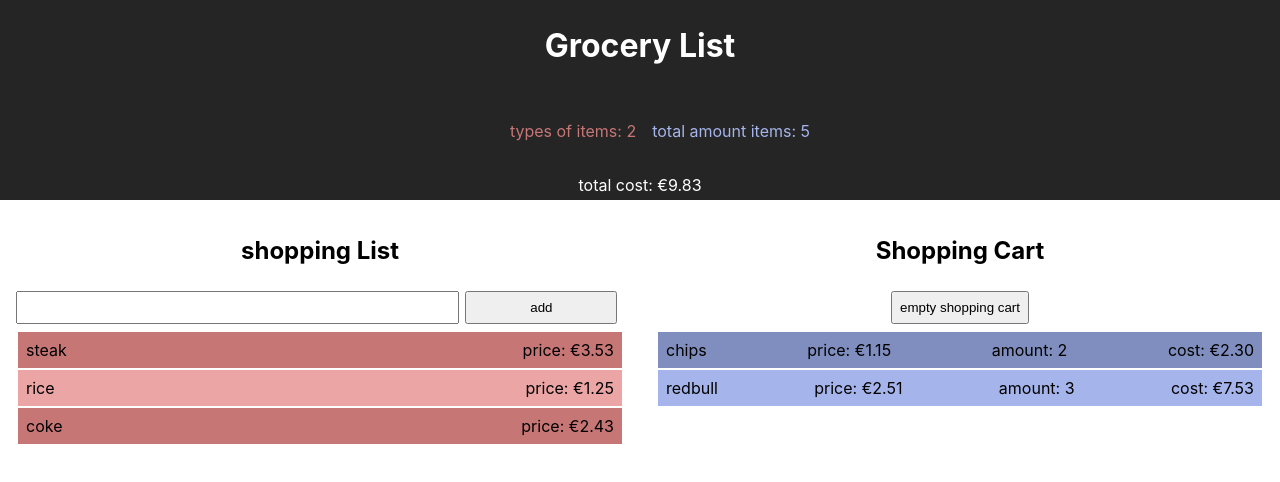
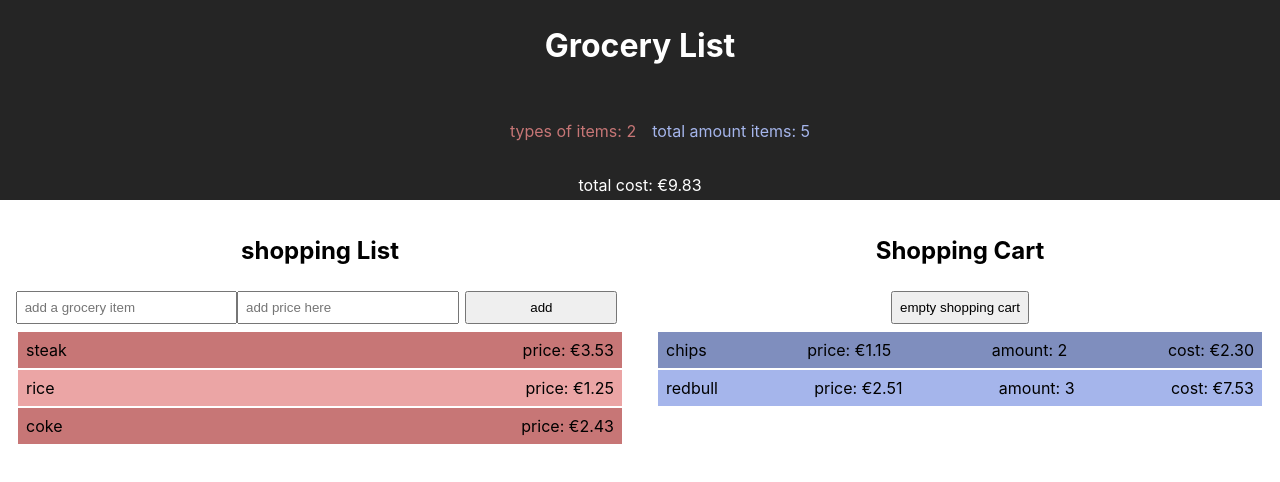
Before and after one commit to Sander-317/grocery_list, a React (Create React App) app: page / in a window 1280 px wide. Shown: the top 482 px of the page. Built offline with nearby package versions, Linux system fonts and the light colour scheme.

Commit message:
added a price input field and made it work

```diff
--- a/src/components/Container.js
+++ b/src/components/Container.js
@@ -63,7 +63,10 @@ class Container extends React.Component {
     });
   };
 
-  addItemToGroceryList = (title) => {
+  addItemToGroceryList = (title, price) => {
+    console.log("TITLE=", title);
+    console.log("PRICE=", price, typeof price);
+
     this.setState({
       groceryItems: [
         ...this.state.groceryItems,
@@ -73,7 +76,7 @@ class Container extends React.Component {
             this.state.shoppingListItems.length +
             1,
           title: title,
-
+          price: price,
           amount: 1,
         },
       ],
--- a/src/components/InputField.js
+++ b/src/components/InputField.js
@@ -2,21 +2,30 @@ import { useState } from "react";
 
 function InputField({ onSubmit }) {
   const [inputValue, setInputValue] = useState("");
+  const [inputNumber, setInputNumber] = useState();
 
   function onButtonPress() {
-    if (inputValue.length > 0) {
-      console.log(`submitting ${inputValue.length}`);
-      onSubmit(inputValue);
+    if (inputValue.length > 0 && inputNumber > 0) {
+      console.log(`submitting ${inputValue.length} price ${inputNumber}`);
+      onSubmit(inputValue, inputNumber);
       setInputValue("");
+      setInputNumber("");
     }
   }
 
   return (
     <div className="input-field">
       <input
+        placeholder="add a grocery item"
         type="text"
         value={inputValue}
         onChange={(e) => setInputValue(e.target.value)}
+      />
+      <input
+        placeholder="add price here"
+        type="number"
+        value={inputNumber}
+        onChange={(e) => setInputNumber(e.target.value)}
       />
       <button onClick={onButtonPress} placeholder="add a grocery item">
         add
--- a/src/components/ListItem.js
+++ b/src/components/ListItem.js
@@ -2,12 +2,11 @@ import React from "react";
 
 function ListItem({ item, clickItem, showQuantities, showPice, showCost }) {
   const formatterEUR = new Intl.NumberFormat("eu-EU", {
-    maximumSignificantDigits: 3,
-    minimumSignificantDigits: 3,
+    maximumFractionDigits: 2,
     style: "currency",
     currency: "EUR",
   });
-  //   console.log(props);
+
   return (
     <li
       key={item.id}
```
